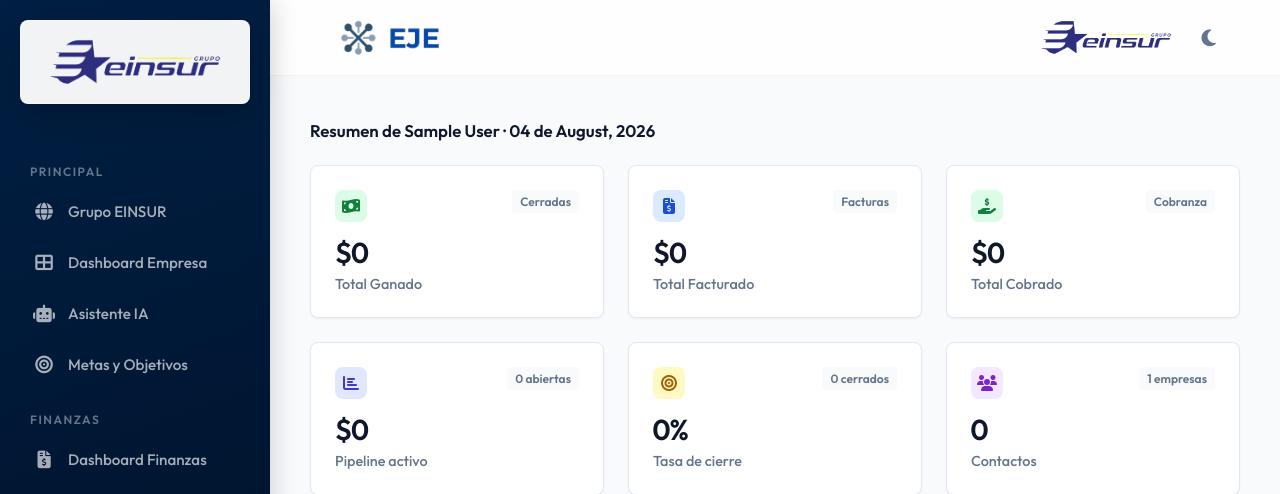
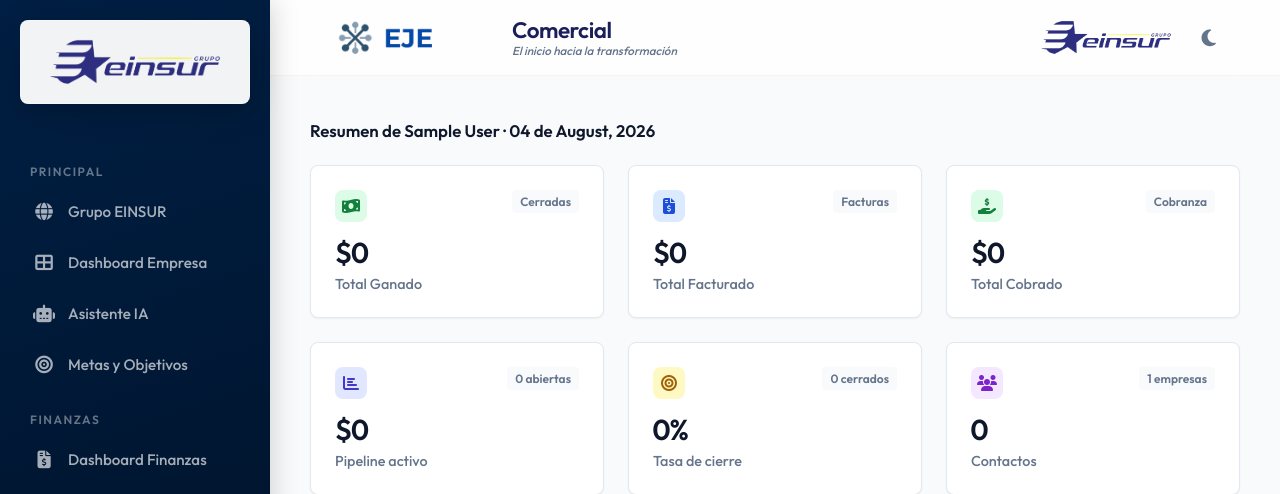
Before and after one commit to BrianGrimaldo/crm, a PHP site: page /crm_einsurglobal/dashboard in a window 1280 px wide. Shown: the top 494 px of the page. Run offline with PHP 8.4, Linux system fonts and the light colour scheme; the visitor is signed in with stand-in values (Sample User, id 1); data that the repository does not hold is empty.

Commit message:
style: integrar imagen de logo EJE con texto Comercial y eslogan en la barra superior

```diff
--- a/src/Views/layouts/header.php
+++ b/src/Views/layouts/header.php
@@ -845,9 +845,15 @@ $currentPath = parse_url($_SERVER['REQUEST_URI'], PHP_URL_PATH);
                 </svg>
             </button>
 
-            <!-- Logo EJE Comercial (Lado Izquierdo) -->
-            <div class="topbar-left-brand" style="display: flex; align-items: center; justify-content: flex-start; height: 76px; margin-right: auto;">
-                <img src="<?= url('/img/EJE_Comercial.png') ?>" alt="EJE Comercial" style="height: 220px; width: auto; object-fit: contain; margin: -72px 0 -72px -20px;">
+            <!-- Logo EJE + Texto Comercial & Eslogan (Lado Izquierdo) -->
+            <div class="topbar-left-brand" style="display: flex; align-items: center; gap: 12px; height: 76px; margin-right: auto;">
+                <div style="height: 76px; overflow: hidden; display: flex; align-items: center;">
+                    <img src="<?= url('/img/EJE_Comercial.png') ?>" alt="EJE" style="height: 210px; width: auto; object-fit: contain; margin: -68px 0 -68px -20px;">
+                </div>
+                <div style="display: flex; flex-direction: column; justify-content: center; line-height: 1.15;">
+                    <span style="font-size: 1.4rem; font-weight: 700; color: #1A1F5A; letter-spacing: -0.02em;">Comercial</span>
+                    <span style="font-size: 0.73rem; font-weight: 500; color: var(--text-muted); font-style: italic;">El inicio hacia la transformación</span>
+                </div>
             </div>
 
             <!-- Logo Grupo EINSUR (Lado Derecho) -->
```
